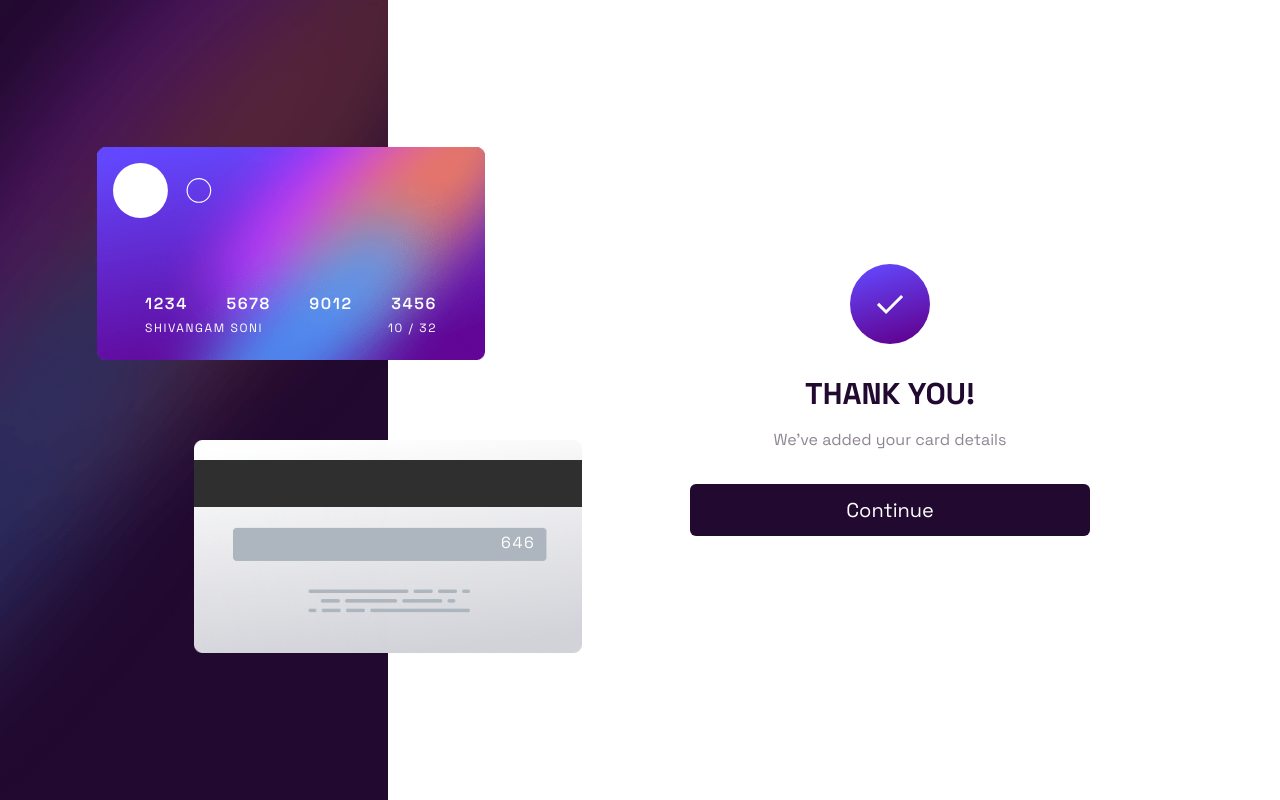
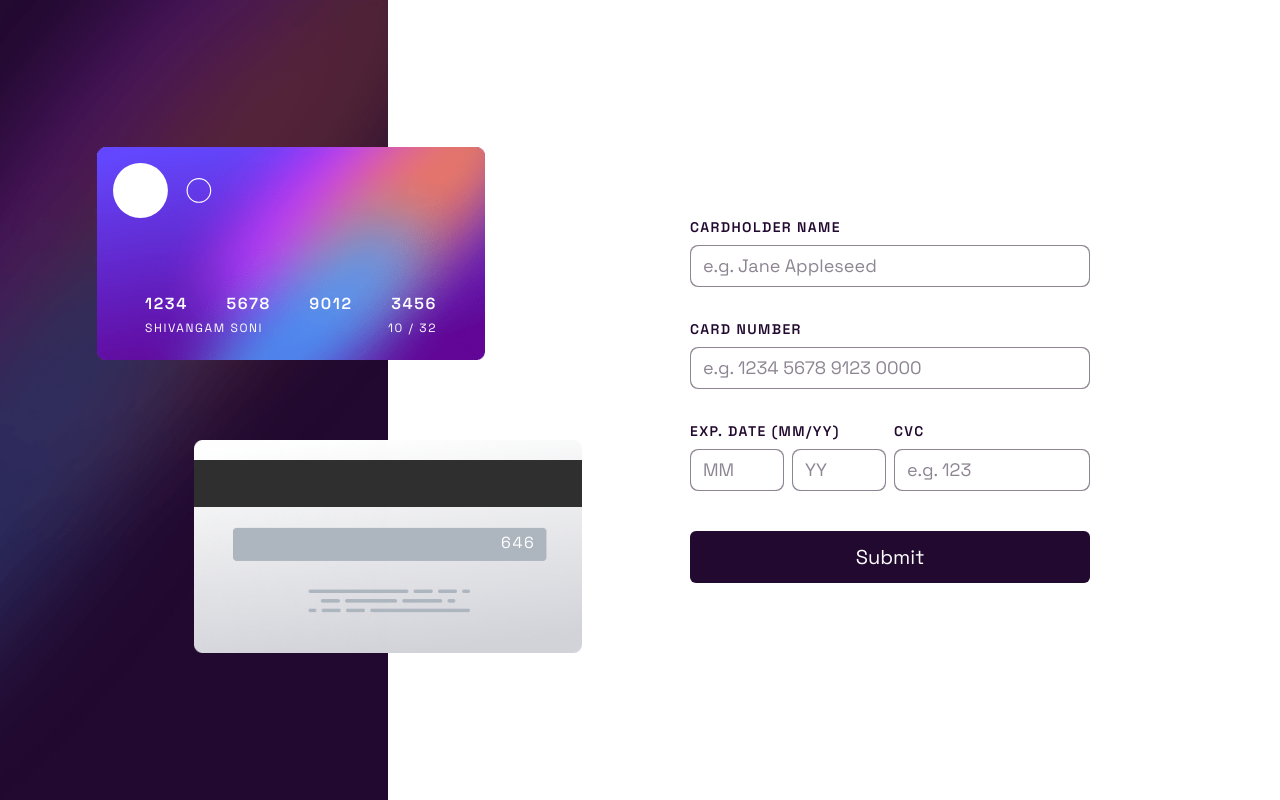
Before and after one commit to ShivangamSoni/interactive-card-details-form, a React (Vite) app: page / in a window 1280 px wide. Built offline with nearby package versions, Linux system fonts and the light colour scheme; the HTML template or start-up script is replaced by a standard one.

Commit message:
Update: Exp Date Error

```diff
--- a/src/App.tsx
+++ b/src/App.tsx
@@ -6,7 +6,7 @@ import Button from "@components/Button";
 import { useState } from "react";
 
 export default function App() {
-    const [complete, setComplete] = useState(true);
+    const [complete, setComplete] = useState(false);
 
     return (
         <main className="min-h-screen pb-8 font-primary grid grid-rows-[auto_1fr] lg:grid-rows-1 lg:grid-cols-[4fr_6fr] lg:pb-0 xl:grid-cols-[500px_1fr]">
@@ -38,7 +38,7 @@ export default function App() {
                         }}
                     />
 
-                    <div className="grid grid-cols-2 gap-2">
+                    <div className="grid grid-cols-2 gap-2 items-start">
                         <div className="grid gap-2">
                             <Form.Label>Exp. Date (MM/YY)</Form.Label>
                             <div className="flex gap-2">
@@ -61,6 +61,7 @@ export default function App() {
                                     }}
                                 />
                             </div>
+                            <Form.Error>{null}</Form.Error>
                         </div>
 
                         <Form.Input
--- a/src/components/Form.tsx
+++ b/src/components/Form.tsx
@@ -42,7 +42,7 @@ Form.Input = ({
                     />
                 </span>
             </label>
-            {error && <span className="text-error text-sm">{error}</span>}
+            {error && <Form.Error>{error}</Form.Error>}
         </div>
     );
 };
@@ -52,3 +52,7 @@ Form.Label = ({ children }: { children: ReactNode }) => (
         {children}
     </span>
 );
+
+Form.Error = ({ children }: { children: ReactNode }) => (
+    <span className="text-error text-sm">{children}</span>
+);
```
